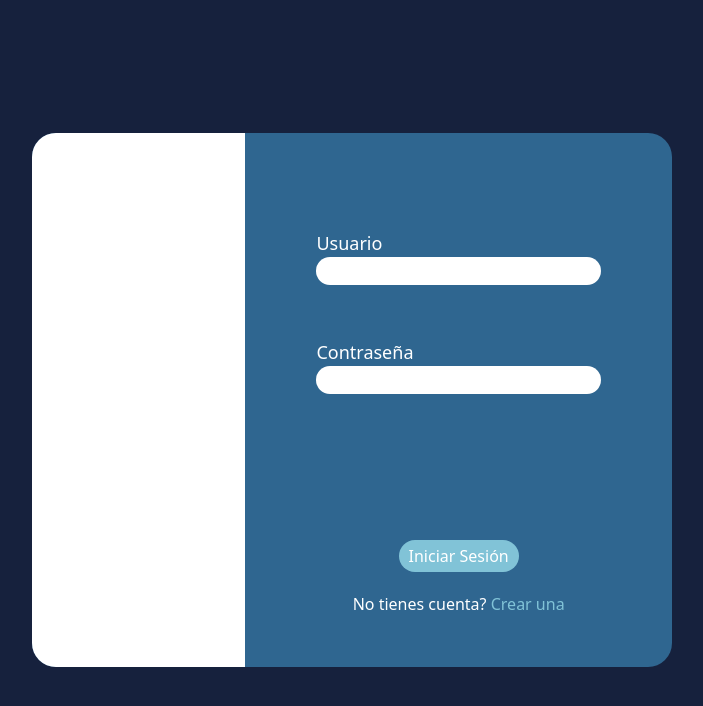
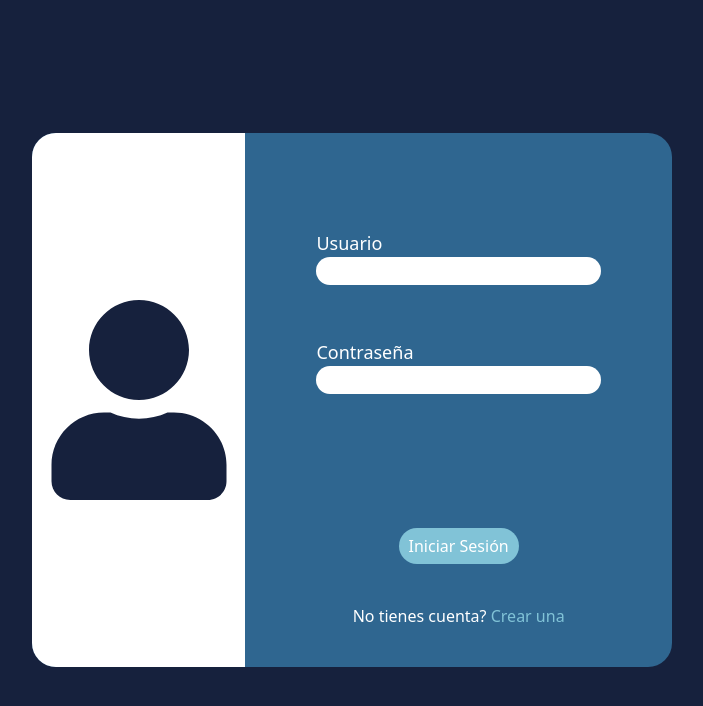
Before and after one commit to RaymondDB/CheckMed-AI, a React (Vite) app in the folder client/: page /login in a window 1280 px wide. Shown: the top 706 px of the page, without its empty margins (288-991 px from the left). Built offline with nearby package versions, Linux system fonts and the light colour scheme.

Commit message:
Integracion Modal (Login Page)

```diff
--- a/client/package.json
+++ b/client/package.json
@@ -10,9 +10,11 @@
     "preview": "vite preview"
   },
   "dependencies": {
+    "@headlessui/react": "^2.2.0",
     "@tailwindcss/vite": "^4.0.15",
     "react": "^19.0.0",
     "react-dom": "^19.0.0",
+    "react-icons": "^5.5.0",
     "react-router": "^7.4.0",
     "tailwindcss": "^4.0.15"
   },
--- a/client/src/App.jsx
+++ b/client/src/App.jsx
@@ -3,7 +3,7 @@ import { Link } from "react-router";
 
 const App = () => {
   return (
-    <div className="flex justify-center">
+    <div className="flex justify-center bg-black">
       <Link to="/login"> Login </Link>
     </div>
   );
--- a/client/src/Login.jsx
+++ b/client/src/Login.jsx
@@ -1,42 +1,43 @@
 import React from "react";
 import { Link } from "react-router";
+import { FaUser } from "react-icons/fa";
+import  ModalExample  from "./components/modal.jsx";
 
 function Login() {
   return (
     <div className="box-border flex items-center justify-center bg-[var(--color-primary)] w-screen h-screen">
       <div className="bg-[var(--color-secondary)] w-1/2 h-2/3 rounded-3xl flex justify-center items-center ">
-        <div className="bg-white w-1/3 h-full rounded-l-3xl"></div>
+        <div className="flex items-center justify-center bg-white w-1/3 h-full rounded-l-3xl">
+          <FaUser className="text-[var(--color-primary)] text-400 text-(length:--icon-size)" />
+        </div>
         <div className="flex justify-center items-center flex-col w-2/3 h-full rounded-r-3xl">
           <div className="flex justify-center items-center gap-5 flex-col w-full h-2/3">
-            <div className="flex justify-center flex-col w-2/3 h-1/4">
+            <div className="flex justify-center flex-col w-2/3 h-1/4 ">
               <h1 className="text-lg">Usuario</h1>
               <input
                 type="text"
-                className="bg-white rounded-full h-7 text-black pl-3"
+                className="bg-white rounded-full h-7 text-black pl-3 outline-none"
               />
             </div>
             <div className="flex justify-center flex-col w-2/3 h-1/4">
               <h1 className="text-lg">Contraseña</h1>
               <input
                 type="password"
-                className="bg-white rounded-full h-7 text-black pl-3"
+                className="bg-white rounded-full h-7 text-black pl-3 outline-none"
               />
             </div>
           </div>
 
-          <div className="flex items-center flex-col justify-center gap-5 w-full h-1/3">
+          <div className="flex items-center flex-col justify-center gap-10 w-full h-1/3">
             <Link
               to="/"
-              className="flex justify-center items-center bg-[var(--color-button)] rounded-full text-white w-30 h-8"
+              className="flex justify-center items-center bg-[var(--color-button)] rounded-full text-s w-30 h-9 hover:bg-[var(--color-primary)] active:scale-110 duration-300 ease-out"
             >
               Iniciar Sesión
             </Link>
-            <h3>
-              No tienes cuenta?{" "}
-              <Link to="/" className="text-[var(--color-button)]">
-                Crear una
-              </Link>
-            </h3>
+            <h2>
+              No tienes cuenta? <ModalExample />
+            </h2>
           </div>
         </div>
       </div>
--- /dev/null
+++ b/client/src/components/modal.jsx
@@ -0,0 +1,37 @@
+import { useState } from "react";
+import { Dialog } from "@headlessui/react";
+
+function ModalExample() {
+  const [isOpen, setIsOpen] = useState(false);
+
+  return (
+    <>
+      <button
+        className="text-[var(--color-button)] hover:text-[var(--color-primary)] duration-300 ease-out outline-none"
+        onClick={() => setIsOpen(true)}
+      >
+        Crear una
+      </button>
+
+      {/* Modal */}
+      <Dialog open={isOpen} onClose={() => setIsOpen(false)} className="fixed inset-0 flex items-center justify-center bg-black opacity-75">
+        <Dialog.Panel className="flex justify-center flex-col bg-white rounded-xl shadow-xl w-1/2 h-1/2 transform duration-300 scale-95">
+          <Dialog.Title className="text-lg text-black font-bold">Registrarse</Dialog.Title>
+          <Dialog.Description className="text-black mt-2">
+            Este es un modal de ejemplo usando Tailwind y Headless UI.
+          </Dialog.Description>
+
+          {/* Botón para cerrar */}
+          <button
+            className="mt-4 px-4 py-2 w-1/6 bg-[var(--color-primary)] text-white rounded-full hover:bg-[var(--color-secondary)] duration-300 ease-out"
+            onClick={() => setIsOpen(false)}
+          >
+            Cerrar
+          </button>
+        </Dialog.Panel>
+      </Dialog>
+    </>
+  );
+}
+
+export default ModalExample
--- a/client/src/index.css
+++ b/client/src/index.css
@@ -5,6 +5,8 @@
   --color-secondary: #2F6690;
   --color-button: #81C3D7;
 
+  --icon-size: 25dvh;
+
   /*Letras generales*/
   color: white;
 }
```
Also changed, not shown: 1 other file (tests, documents, lock files or other folders).
